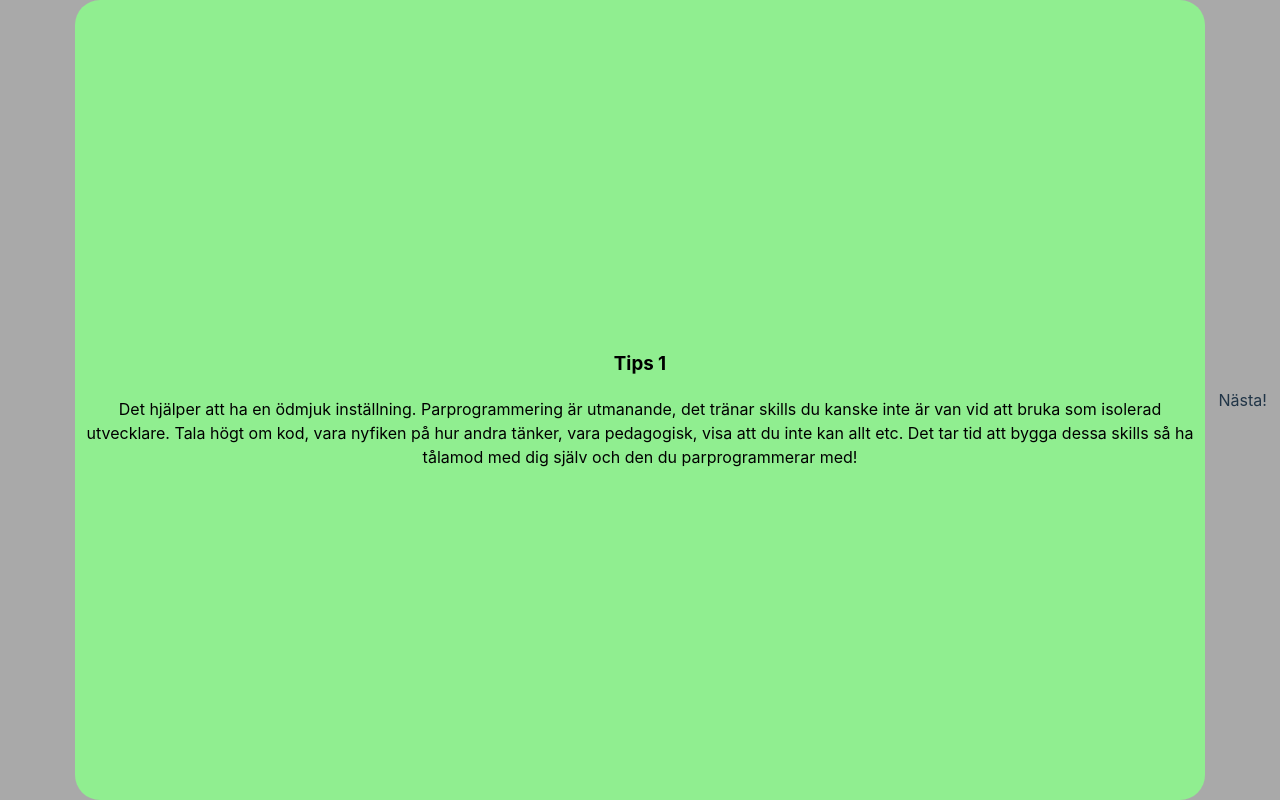
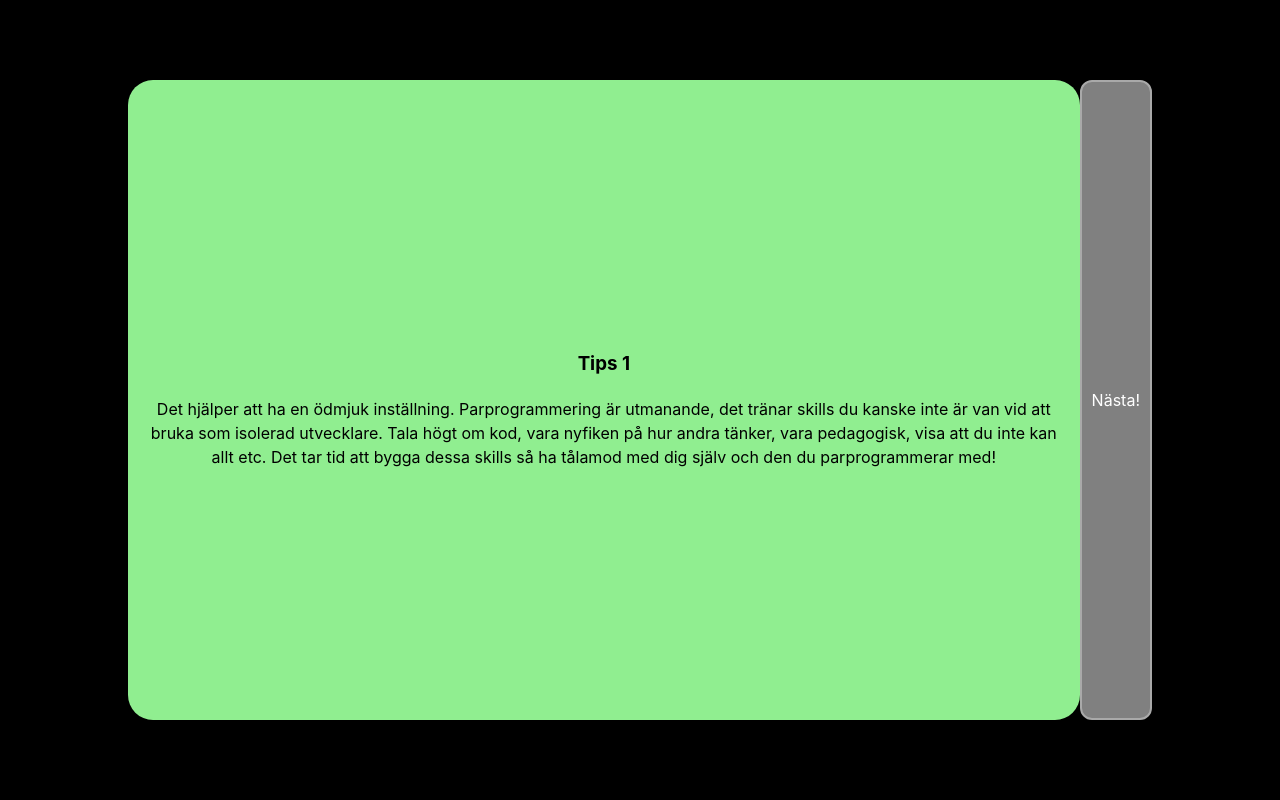
Before and after one commit to objarni/pair-programming-survival-kit, a React (Vite) app: page / in a window 1280 px wide. Built offline with nearby package versions, Linux system fonts and the light colour scheme.

Commit message:
improve sidebar style and reformulate some tips

```diff
--- a/src/App.css
+++ b/src/App.css
@@ -1,17 +1,27 @@
+body {
+    background-color: black;
+}
+
 #root {
   margin: 0 auto;
   text-align: center;
-  background-color: darkgray;
+  background-color: black;
 }
 
 .container {
-    width: 100vw;
-    height: 100vh;
+    width: 80vw;
+    height:80vh;
     display: flex;
 }
 
 .sidebar {
-    width: 10vw;
+    background-color: gray;
+    border: 2px solid darkgray; /* Dark gray edge */
+    border-radius: 12px; /* Rounded corners */
+    color: white; /* Text color */
+    font-size: 16px;
+    cursor: pointer;
+    transition: background-color 0.3s ease;
     padding: 10px;
     display: flex;
     justify-content: center;
--- a/src/App.tsx
+++ b/src/App.tsx
@@ -6,7 +6,8 @@ const texts: string[] = [
   "Det hjälper att ha en ödmjuk inställning. Parprogrammering är utmanande, det tränar skills du kanske inte är van vid att bruka som isolerad utvecklare. Tala högt om kod, vara nyfiken på hur andra tänker, vara pedagogisk, visa att du inte kan allt etc. Det tar tid att bygga dessa skills så ha tålamod med dig själv och den du parprogrammerar med!",
   "Inled en session med att 'connecta' med varandra. Hur mår du? Hur är din dag? Att förstå var den andra 'är' idag skapar empatisk kontakt och ökar motivation att bygga tillsammans, och minskar risken för friktion under sessionen. Förslag på timebox: 5 minuter.",
   "Aligna sedan om ett första 'mikromål'. Att ha valt en ticket från Jira i förväg är nödvändigt men alltså inte tillräckligt. Försök formulera ett första steg tillsammans, gärna i text (t.ex. skriv ett meddelande i chatten), som gärna får vara riktigt litet (tänk 10 minuters jobb), så blir det så mycket lättare att förstå vad som pågår därefter, och ni får en bra start på sessionen. Lite som att skrynkla en post-it och slänga i papperskorgen, en liten YES-känsla fort! Exempel skulle kunna vara 'GOAL: get topmost acceptance criteria passing' eller 'GOAL: hello page seen in browser'. Förslag på timebox: 5 minuter.",
-  "När det sedan kommer till att göra, låt den som känner sig minst erfaren kring målet/koden/verktygen sitta vid tangentbordet. Detta medför att den mer erfarne delar med sig av kunskap kring koden/verktygen/domänen. Fall inte för frestelsen och rösten som säger 'men det kommer ju gå mycket fortare om du som kan detta gör det..'! Den rösten är en röst av stress och press, och har inte förstått att parprogrammeringens syfte är långsiktigt d.v.s dela kunskap och T-shape:a teamet. Hur många timmar tar det tills ni båda är kunniga på detta ställe och med dessa verktyg?",
+  "När det sedan kommer till att göra, låt den som känner sig mest osäker sitta vid tangentbordet. Detta medför att den mer erfarne delar med sig av kunskap kring koden, verktygen och domänen.",
+  "Parprogrammeringens syfte är långsiktighet t.ex. dela kunskap och T-shape:a teamet. Hur många timmar tar det tills ni båda är kunniga på detta ställe och med dessa verktyg? Skruva därför ned volymen på rösten som säger 'men det kommer ju gå mycket fortare om du som kan detta gör det!' - den rösten är en röst av stress och press.",
   "Byt vem som sitter med tangentbordet antingen på klocka t.ex. var 5 eller 10 minut eller när typist (som vi kallar den som sitter vid tangentbordet) vet mer än navigatören (som vi kallar den som styr inriktning).",
   "Ha paus 10 minuter per timme! Låt gärna den i paret som är mest tidskänslig sköta detta. Ta en mobil, det räcker!",
   "Sessionen på 1-3 h avslutas med retrospektiv i 10 minuter; detta är viktigt eftersom denna form av arbete är högintensiv och ni kommer behöva 'ventilera' inför varandra. GLÖM INTE BORT DETTA STEG; i min erfarenhet är det det allra vanligaste misstaget, att glömma bort retrotid."
@@ -14,6 +15,7 @@ const texts: string[] = [
 
 export default function App() {
   const [page, setPage] = useState<number>(0);
+
   return (
     <>
       <div className="container">
@@ -21,11 +23,6 @@ export default function App() {
           {page > 0 && (
             <div className="sidebar" onClick={() => setPage(page-1)}>
               Förra!
-            </div>
-          )}
-          { page === 0 && (
-            <div className="sidebar">
-              &nbsp;
             </div>
           )}
 
@@ -41,11 +38,6 @@ export default function App() {
               Nästa!
             </div>
           )}
-          { page === texts.length-1 && (
-            <div className="sidebar">
-              &nbsp;
-            </div>
-          )}
 
       </div>
     </>
```
